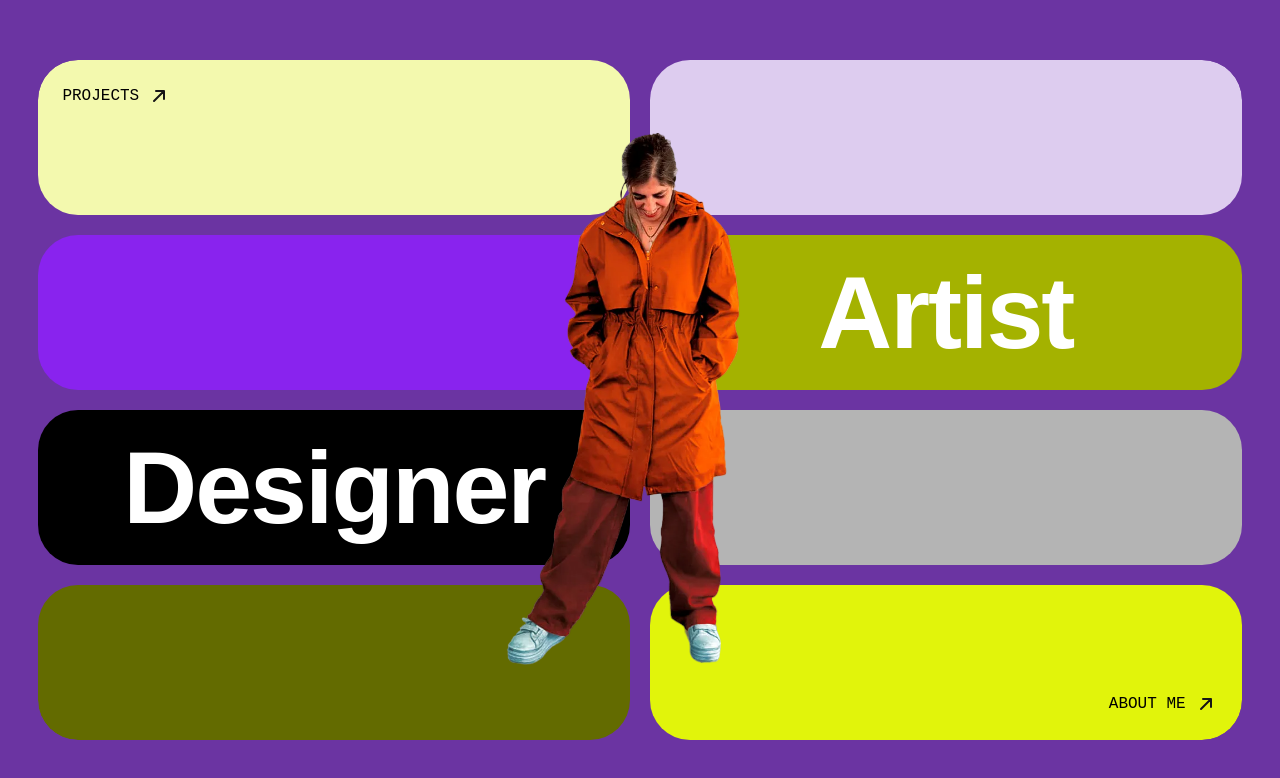
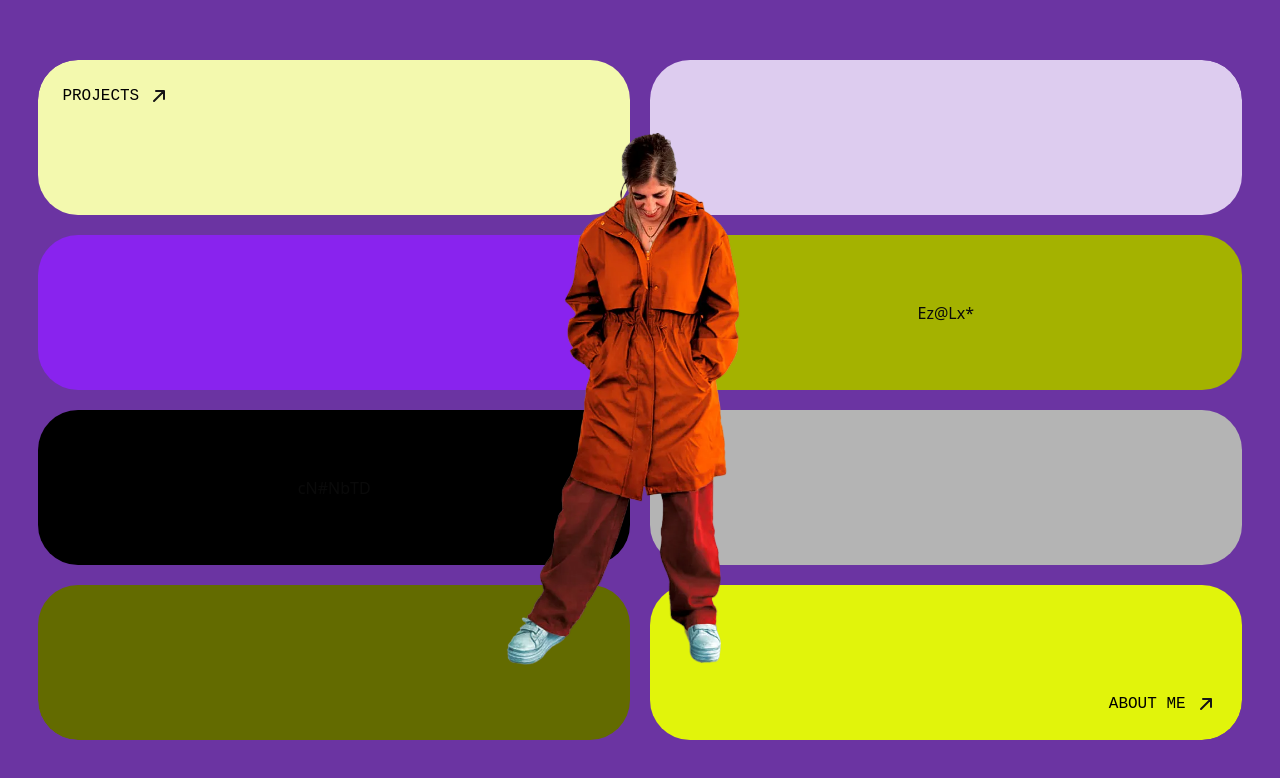
Before and after one commit to mamzlt88/portafolio, a React (Vite) app: page / in a window 1280 px wide. Shown: the top 778 px of the page. Built offline with nearby package versions, Linux system fonts and the light colour scheme.

Commit message:
fix(animation): robust rotating headlines (interval scheduler + synced 5s cadence), integrate Motion-based DecryptedText

```diff
--- a/src/components/sections/Landing.tsx
+++ b/src/components/sections/Landing.tsx
@@ -58,7 +58,7 @@
             <RotatingDecryptedText
               words={["Artist", "DogMom", "Dancer", "Astrologer"]}
               className="pointer-events-none font-['Poppins',_sans-serif] font-semibold text-white leading-[0.95] text-[min(8vw,132px)] tracking-[-0.02em]"
-              displayMs={20000}
+              displayMs={5000}
               fadeMs={275}
               startDelayMs={100}
             />
@@ -69,7 +69,7 @@
             <RotatingDecryptedText
               words={["Designer", "Product", "Manager", "Visual", "Experience"]}
               className="pointer-events-none font-['Poppins',_sans-serif] font-semibold text-white leading-[0.95] text-[min(8vw,132px)] tracking-[-0.02em]"
-              displayMs={20000}
+              displayMs={5000}
               fadeMs={275}
               startDelayMs={100}
             />
--- a/src/components/ui/DecryptedText.tsx
+++ b/src/components/ui/DecryptedText.tsx
@@ -1,83 +1,228 @@
-import React from "react";
+import { useEffect, useState, useRef } from 'react';
+import type { CSSProperties } from 'react';
+import { motion } from 'motion/react';
 
-// Simple decrypted text animation inspired by React Bits "Decrypted Text"
-// Usage: <DecryptedText text="Artist" className="..." delay={0.1} duration={0.9} />
+const styles = {
+  wrapper: {
+    display: 'inline-block',
+    whiteSpace: 'pre-wrap'
+  } as CSSProperties,
+  srOnly: {
+    position: 'absolute' as const,
+    width: '1px',
+    height: '1px',
+    padding: 0,
+    margin: '-1px',
+    overflow: 'hidden',
+    clip: 'rect(0,0,0,0)',
+    border: 0
+  } as CSSProperties
+};
 
-const CHARS = "ABCDEFGHIJKLMNOPQRSTUVWXYZ0123456789!@#$%^&*()_+-=<>?/{}[]";
+type RevealDirection = 'start' | 'end' | 'center';
+type AnimateOn = 'hover' | 'view' | 'both' | 'none';
 
-function usePrefersReducedMotion() {
-  const [reduced, setReduced] = React.useState(false);
-  React.useEffect(() => {
-    const mq = window.matchMedia("(prefers-reduced-motion: reduce)");
-    const onChange = () => setReduced(mq.matches);
-    onChange();
-    mq.addEventListener?.("change", onChange);
-    return () => mq.removeEventListener?.("change", onChange);
-  }, []);
-  return reduced;
+interface Props {
+  text: string;
+  speed?: number;
+  maxIterations?: number;
+  sequential?: boolean;
+  revealDirection?: RevealDirection;
+  useOriginalCharsOnly?: boolean;
+  characters?: string;
+  className?: string;
+  parentClassName?: string;
+  encryptedClassName?: string;
+  animateOn?: AnimateOn;
 }
 
-export interface DecryptedTextProps {
-  text: string;
-  className?: string;
-  duration?: number; // total duration in seconds
-  delay?: number; // start delay
-  iterationsPerChar?: number; // how many random swaps per character
+function DecryptedText({
+  text,
+  speed = 50,
+  maxIterations = 10,
+  sequential = false,
+  revealDirection = 'start',
+  useOriginalCharsOnly = false,
+  characters = 'ABCDEFGHIJKLMNOPQRSTUVWXYZabcdefghijklmnopqrstuvwxyz!@#$%^&*()_+',
+  className = '',
+  parentClassName = '',
+  encryptedClassName = '',
+  animateOn = 'hover',
+  ...props
+}: Props) {
+  const [displayText, setDisplayText] = useState(text);
+  const [isHovering, setIsHovering] = useState(false);
+  const [isScrambling, setIsScrambling] = useState(false);
+  const [revealedIndices, setRevealedIndices] = useState<Set<number>>(new Set());
+  const [hasAnimated, setHasAnimated] = useState(false);
+  const containerRef = useRef<HTMLSpanElement | null>(null);
+
+  useEffect(() => {
+    let interval: number | undefined;
+    let currentIteration = 0;
+
+    const getNextIndex = (revealedSet: Set<number>) => {
+      const textLength = text.length;
+      switch (revealDirection) {
+        case 'start':
+          return revealedSet.size;
+        case 'end':
+          return textLength - 1 - revealedSet.size;
+        case 'center': {
+          const middle = Math.floor(textLength / 2);
+          const offset = Math.floor(revealedSet.size / 2);
+          const nextIndex = revealedSet.size % 2 === 0 ? middle + offset : middle - offset - 1;
+
+          if (nextIndex >= 0 && nextIndex < textLength && !revealedSet.has(nextIndex)) {
+            return nextIndex;
           }
 
-export const DecryptedText: React.FC<DecryptedTextProps> = ({
-  text,
-  className,
-  duration = 0.9,
-  delay = 0,
-  iterationsPerChar = 6,
-}) => {
-  const reduced = usePrefersReducedMotion();
-  const [output, setOutput] = React.useState(reduced ? text : "" );
-
-  React.useEffect(() => {
-    if (reduced) return;
-    let raf = 0;
-    let start = 0;
-
-    const totalIters = Math.max(1, iterationsPerChar);
-    const totalSteps = text.length * totalIters;
-    const totalMs = duration * 1000;
-
-    const tick = (t: number) => {
-      if (!start) start = t;
-      const elapsed = t - start;
-      if (elapsed < delay * 1000) {
-        raf = requestAnimationFrame(tick);
-        return;
+          for (let i = 0; i < textLength; i++) {
+            if (!revealedSet.has(i)) return i;
           }
-      const p = Math.min(1, (elapsed - delay * 1000) / totalMs);
-      const step = Math.floor(p * totalSteps);
-
-      const revealedChars = Math.floor(step / totalIters);
-      const scramblingChars = Math.min(text.length - revealedChars, Math.max(0, totalIters - (step % totalIters)));
-
-      let next = "";
-      for (let i = 0; i < text.length; i++) {
-        if (i < revealedChars) {
-          next += text[i];
-        } else if (scramblingChars > 0 && i < revealedChars + scramblingChars) {
-          next += CHARS[Math.floor(Math.random() * CHARS.length)];
-        } else {
-          next += CHARS[Math.floor(Math.random() * CHARS.length)];
+          return 0;
         }
+        default:
+          return revealedSet.size;
       }
-      setOutput(next);
-
-      if (p < 1) raf = requestAnimationFrame(tick);
-      else setOutput(text);
     };
 
-    raf = requestAnimationFrame(tick);
-    return () => cancelAnimationFrame(raf);
-  }, [text, duration, delay, iterationsPerChar, reduced]);
+    const availableChars = useOriginalCharsOnly
+      ? Array.from(new Set(text.split(''))).filter(char => char !== ' ')
+      : characters.split('');
 
-  return <span className={className} aria-label={text}>{output}</span>;
+    const shuffleText = (originalText: string, currentRevealed: Set<number>) => {
+      if (useOriginalCharsOnly) {
+        const positions = originalText.split('').map((char, i) => ({
+          char,
+          isSpace: char === ' ',
+          index: i,
+          isRevealed: currentRevealed.has(i)
+        }));
+
+        const nonSpaceChars = positions.filter(p => !p.isSpace && !p.isRevealed).map(p => p.char);
+
+        for (let i = nonSpaceChars.length - 1; i > 0; i--) {
+          const j = Math.floor(Math.random() * (i + 1));
+          [nonSpaceChars[i], nonSpaceChars[j]] = [nonSpaceChars[j], nonSpaceChars[i]];
+        }
+
+        let charIndex = 0;
+        return positions
+          .map(p => {
+            if (p.isSpace) return ' ';
+            if (p.isRevealed) return originalText[p.index];
+            return nonSpaceChars[charIndex++];
+          })
+          .join('');
+      } else {
+        return originalText
+          .split('')
+          .map((char, i) => {
+            if (char === ' ') return ' ';
+            if (currentRevealed.has(i)) return originalText[i];
+            return availableChars[Math.floor(Math.random() * availableChars.length)];
+          })
+          .join('');
+      }
     };
 
+    if (isHovering) {
+      setIsScrambling(true);
+      interval = window.setInterval(() => {
+        setRevealedIndices(prevRevealed => {
+          if (sequential) {
+            if (prevRevealed.size < text.length) {
+              const nextIndex = getNextIndex(prevRevealed);
+              const newRevealed = new Set(prevRevealed);
+              newRevealed.add(nextIndex);
+              setDisplayText(shuffleText(text, newRevealed));
+              return newRevealed;
+            } else {
+              if (interval) clearInterval(interval);
+              setIsScrambling(false);
+              return prevRevealed;
+            }
+          } else {
+            setDisplayText(shuffleText(text, prevRevealed));
+            currentIteration++;
+            if (currentIteration >= maxIterations) {
+              if (interval) clearInterval(interval);
+              setIsScrambling(false);
+              setDisplayText(text);
+            }
+            return prevRevealed;
+          }
+        });
+      }, speed);
+    } else {
+      setDisplayText(text);
+      setRevealedIndices(new Set());
+      setIsScrambling(false);
+    }
+
+    return () => {
+      if (interval) clearInterval(interval);
+    };
+  }, [isHovering, text, speed, maxIterations, sequential, revealDirection, characters, useOriginalCharsOnly]);
+
+  useEffect(() => {
+    if (animateOn !== 'view' && animateOn !== 'both') return;
+
+    const observerCallback: IntersectionObserverCallback = entries => {
+      entries.forEach(entry => {
+        if (entry.isIntersecting && !hasAnimated) {
+          setIsHovering(true);
+          setHasAnimated(true);
+        }
+      });
+    };
+
+    const observerOptions: IntersectionObserverInit = {
+      root: null,
+      rootMargin: '0px',
+      threshold: 0.1
+    };
+
+    const observer = new IntersectionObserver(observerCallback, observerOptions);
+    const currentRef = containerRef.current;
+    if (currentRef) {
+      observer.observe(currentRef);
+    }
+
+    return () => {
+      if (currentRef) {
+        observer.unobserve(currentRef);
+      }
+    };
+  }, [animateOn, hasAnimated]);
+
+  const hoverProps =
+    animateOn === 'hover' || animateOn === 'both'
+      ? {
+          onMouseEnter: () => setIsHovering(true),
+          onMouseLeave: () => setIsHovering(false)
+        }
+      : {};
+
+  return (
+    <motion.span className={parentClassName} ref={containerRef} style={styles.wrapper} {...hoverProps} {...props}>
+      <span style={styles.srOnly}>{displayText}</span>
+
+      <span aria-hidden="true">
+        {displayText.split('').map((char, index) => {
+          const isRevealedOrDone = revealedIndices.has(index) || !isScrambling || !isHovering;
+
+          return (
+            <span key={index} className={isRevealedOrDone ? className : encryptedClassName}>
+              {char}
+            </span>
+          );
+        })}
+      </span>
+    </motion.span>
+  );
+}
+
+export { DecryptedText };
 export default DecryptedText;
--- a/src/components/ui/RotatingDecryptedText.tsx
+++ b/src/components/ui/RotatingDecryptedText.tsx
@@ -23,25 +23,55 @@
   const [outWord, setOutWord] = React.useState<string | null>(null);
   const [outActive, setOutActive] = React.useState(false);
   const idxRef = React.useRef(0);
+  const lastSwitchRef = React.useRef<number | null>(null);
+  const wordsKey = React.useMemo(() => words.join("|"), [words]);
 
   React.useEffect(() => {
     const t = setTimeout(() => setMounted(true), startDelayMs);
     return () => clearTimeout(t);
   }, [startDelayMs]);
 
-  // Drive the loop with a stable interval to avoid missed cycles
+  // Drive the loop with a stable interval + initial delay. Robust to re-renders and tab visibility changes.
   React.useEffect(() => {
     if (!mounted || words.length <= 1) return;
-    const id = window.setInterval(() => {
+    let intervalId: number | undefined;
+    let initialTimeout: number | undefined;
+
+    const tick = () => {
       const curr = idxRef.current;
       setPrevIndex(curr);
       setOutWord(words[curr]);
       setOutActive(true);
       requestAnimationFrame(() => setOutActive(false));
       setIndex((i) => (i + 1) % words.length);
+      lastSwitchRef.current = performance.now();
+    };
+
+    // Start after one full display window so the first word shows for the intended time
+    initialTimeout = window.setTimeout(() => {
+      tick();
+      intervalId = window.setInterval(tick, displayMs);
     }, displayMs);
-    return () => clearInterval(id);
-  }, [mounted, words, displayMs]);
+
+    const onVis = () => {
+      if (document.visibilityState === "visible") {
+        if (intervalId) window.clearInterval(intervalId);
+        if (initialTimeout) window.clearTimeout(initialTimeout);
+        // restart schedule fresh
+        initialTimeout = window.setTimeout(() => {
+          tick();
+          intervalId = window.setInterval(tick, displayMs);
+        }, displayMs);
+      }
+    };
+    document.addEventListener("visibilitychange", onVis);
+
+    return () => {
+      if (intervalId) window.clearInterval(intervalId);
+      if (initialTimeout) window.clearTimeout(initialTimeout);
+      document.removeEventListener("visibilitychange", onVis);
+    };
+  }, [mounted, wordsKey, displayMs]);
 
   const current = words[index] ?? "";
   const prev = prevIndex != null ? words[prevIndex] : null;
@@ -62,6 +92,7 @@
     <span className="relative inline-block" aria-live="polite">
       {/* Incoming/current word: fades in from below */}
       <span
+        key={`${current}-${index}`}
         className="absolute inset-0 flex items-center justify-center"
         style={{
           transition: `opacity ${fadeMs}ms ease, transform ${fadeMs}ms ease`,
@@ -69,12 +100,15 @@
           transform: inActive ? "translateY(0)" : "translateY(16px)",
         }}
       >
+        {/* Remount via wrapper key to trigger 'view' animation */}
         <DecryptedText
-          key={current}
           text={current}
           className={className}
-          duration={1.0}
-          iterationsPerChar={3}
+          animateOn="view"
+          speed={40}
+          maxIterations={12}
+          sequential={false}
+          revealDirection="start"
         />
       </span>
 
```
Lines whose indentation alone changed are shown as unchanged.
